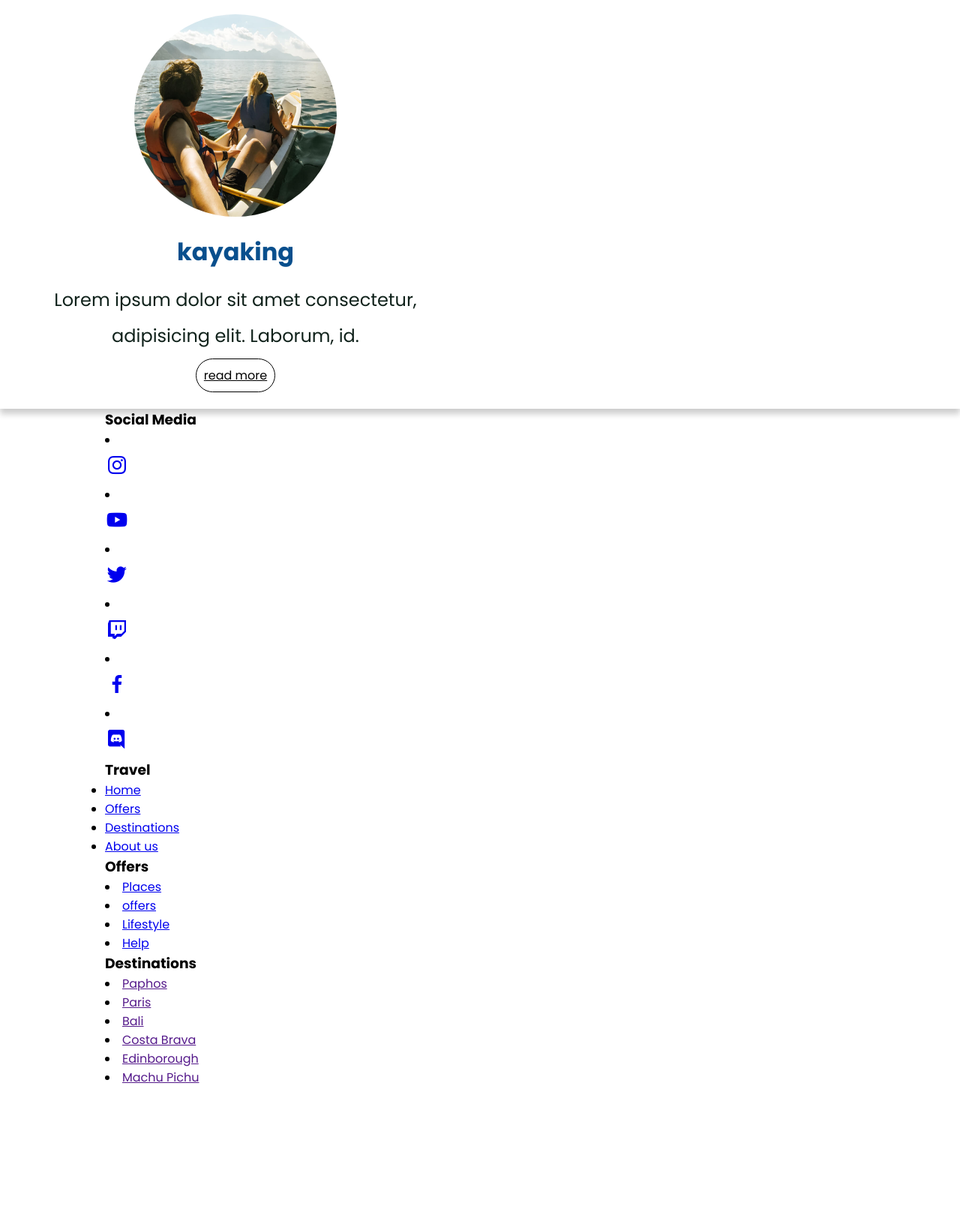
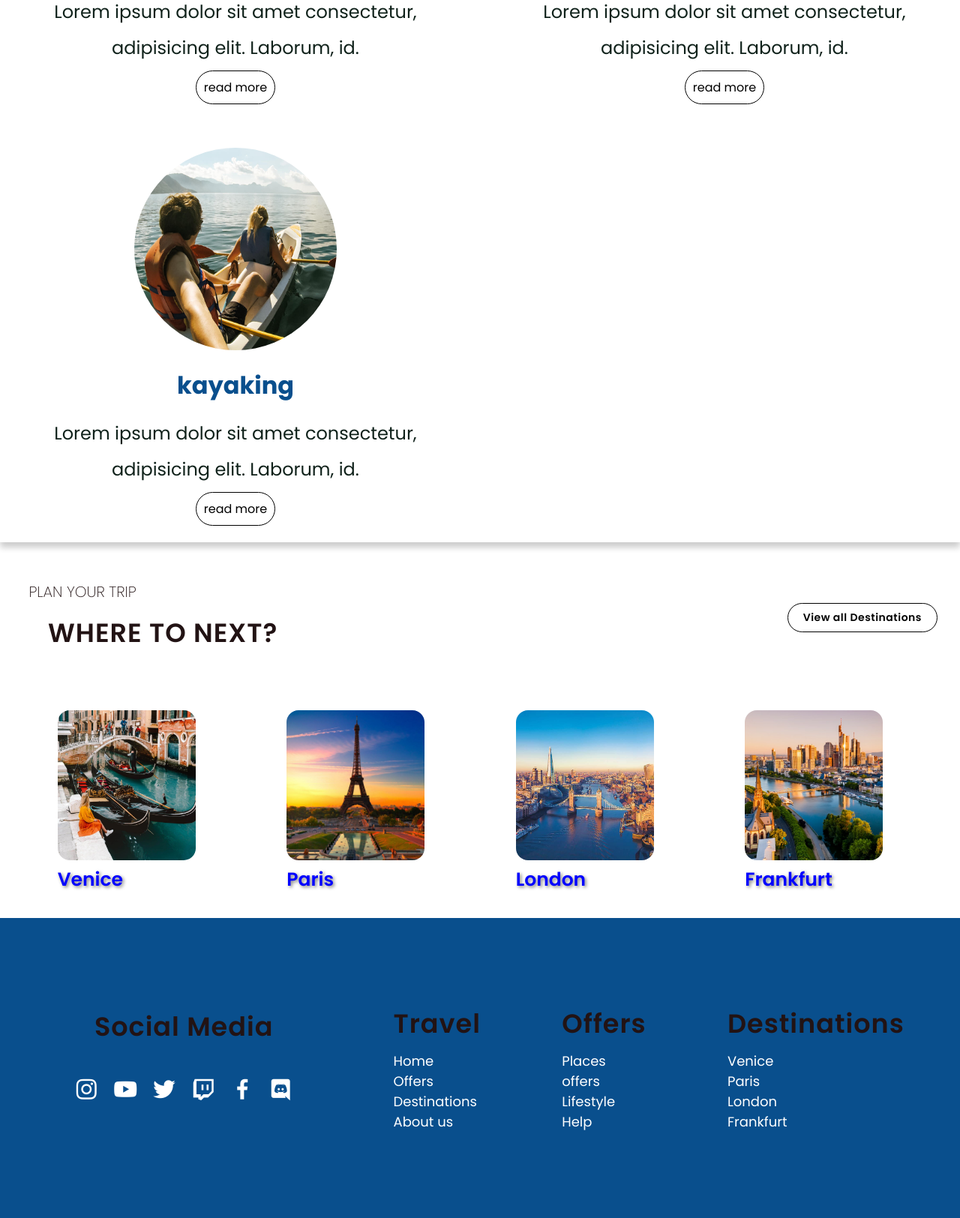
Before and after one commit to eniisthaqii/Tourism-Webpage, a PHP site: page /home.html in a window 1280 px wide. Shown: the part 1240-2864 px from the top of the page at 75% size. Before the commit the page ends 2684 px from the top, so only its background shows below. Run offline with PHP 8.4, Linux system fonts and the light colour scheme.

Commit message:
Project-Code reposted after conflict(1)

```diff
--- a/CSS/style.css
+++ b/CSS/style.css
@@ -1,13 +1,171 @@
-*
- {
-    margin: 0 ;
-    padding: 0 ;
+*{
+    padding: 0;
+    margin: 0;
     box-sizing: border-box;
-    font-family: 'Poppins', sans-serif ;
+    font-family: 'Poppins', sans-serif;
+    text-decoration: none;
+    list-style: none;
+    scroll-behavior: smooth;
+}
 
- }
+body{
+    background-color: #fff;
+    color: #221314;
+}
 
-<<<<<<< HEAD
+.header{
+    position: fixed;
+    top: 0;
+    right: 0;
+    width: 100%;
+    z-index: 1000;
+    display: flex;
+    align-items: center;
+    justify-content: space-around;
+    background: rgb(240 248 255 / 75%);;
+    padding: 26px;
+    transition: ease-in-out .40s;
+}
+
+.header .logo
+{
+    font-size: 35px;
+    font-weight: 600;
+    letter-spacing: 1px;
+    color: #094f8d;
+  }
+
+
+.header .navbar
+  {
+      display: flex;
+      list-style-type: none;
+  }
+
+.header .navbar a
+  {
+    color: #094f8d;
+    font-size: 17.6px;
+    font-weight: 500;
+    padding: 10px 22px;
+    border-radius: 4px;
+    transition: ease .40s;
+}
+
+.header .navbar a:hover{
+    background-color: #fff;
+    color: #094f8d;
+    box-shadow: 5px 10px 30px rgb(85 85 85 / 20%);
+    border-radius: 9px;
+}
+
+.header .navbar a:active {
+    background-color: #fff;
+    color: #221314;
+    box-shadow: inset 5px 10px 30px #B0E0E6;
+    border-radius: 9px;
+  }
+
+#menu-icon{
+    color: #221314;
+    font-size: 35px;
+    z-index: 10001;
+    cursor: pointer;
+    display: none;
+}
+#UserLogin-icon{
+    color: #221314;
+    font-size: 35px;
+    z-index: 10001;
+    cursor: pointer;
+    display: inline;
+
+}
+
+
+
+
+
+.nav-logreg{
+
+}
+
+
+
+main{
+    display: flex;
+    align-items: center;
+    width: 100%;
+    height: 100%;
+    margin-top: 91px; /* hapsir nga lart qe mos me u shfaq detajet e main ne header(Slider)*/
+}
+
+
+#slider{
+    display: flex;
+    align-items: center;  /* Center the items vertically within the container */
+    width: 100%; /*Width and height per mos me na u zvoglu foto kur tbojm zoomout */
+    height: 100%;
+}
+
+
+#img{
+    position: static; /* E ngashme me relative */
+    z-index: 999; /* Give the photo a lower z-index than the header */
+    width: 100%;
+    max-height: 90.5vh;
+    object-fit: cover;
+}
+
+
+/* --------------------------------------------------- */
+
+.container{
+    width: 100%;
+    margin: 0;
+
+}
+
+.container h2{
+    font-size: 35px;
+    font-weight: 600;
+    letter-spacing: 1px;
+    margin: 5%;
+    margin-top: 1%;
+    text-transform: uppercase;
+}
+
+.txt{
+    font-size: 20px;
+    font-weight: 200;
+    text-transform: uppercase;
+    margin: 4% 3% 0 3%;
+}
+#Dest-homelink{
+    float: right;
+    margin-right: 30px;
+    padding: 8px 20px;
+    border: 1px solid black;
+    border-radius: 9999px;
+    font-size: 14px;
+    font-weight: 600;
+    color: black;
+    letter-spacing: 0.5px;
+    transition: .1s ease;
+}
+#Dest-homelink:hover {
+    border-color: black;
+    background-color: blue;
+    color: #fff;
+    font-size: 14px;
+    font-weight: 600;
+}
+
+#Dest-homelink:active {
+    transform: translateY(-8px);
+    box-shadow: none;
+}
+
 .img-list {
     display: flex;
     flex-wrap: nowrap;
@@ -57,8 +215,54 @@
     filter: grayscale(0%);
 } */
 
+/* Footer -----------------------*/
 
-/* -------------------------------------- */
+footer {
+    padding-left: 140px;
+    align-items: center;
+    position: relative;
+    width: 100%;
+    background-color: #094f8d;
+    padding: 20px;
+    display: flex;
+    justify-content: space-around;
+    min-height: 400px;
+    height: auto;
+}
+
+.foot1 li a {
+    align-items: center;
+    text-decoration: none;
+    color: #fff;
+    font-size: 18px;
+
+}
+
+.foot1 h3  {
+    font-size: 35px;
+    font-weight: 600;
+    letter-spacing: 1px;
+    color: #221314;
+    margin-bottom: 10px;
+}
+
+#SOCIALMEDIA {
+    display: flex;
+    flex-direction: column;
+    align-items: center;
+}
+#SOCIALMEDIA #mediat{
+    display: flex;
+    flex-direction: row;
+    flex-wrap: wrap;
+    margin: 15px;
+}
+#SOCIALMEDIA #mediat li{
+    padding: 8px;
+}
+
+/* --------------------------- */
+
 .heading {
     text-align: center;
     margin-bottom: 40px;
@@ -114,167 +318,75 @@
     color: #fff;
   }
 
+  /* ----------------------------------- */
 
-
-
-/* Footer -----------------------*/
-
-footer {
-    padding-left: 140px;
-    align-items: center;
-=======
- .contact
- {
->>>>>>> 20841d18b43ae7b0387eb9bf6f55393fa77ca4a0
-    position: relative;
-    min-height: 100vh;
-    padding: 50px 100px;
-    justify-content:center;
-    align-items: center;
-    flex-direction: column;
-    background:url(bg-img.jpg) ;
-    background-size :cover;
-
- }
- .contact.content
- {
-    max-width: 800px;
-    text-align: center;
- }
- .contact.content h2
- {
-    font-size: 36px;
-    font-weight: 500;
-    color:#fff
-
- }
- .contact.content p
- {
-
-    font-weight: 300;
-    color:#fff
-
- }
- .container
- {
+  .container{
     width: 100%;
-    display: flex;
-    justify-content: center;
-    align-items: center;
-    margin-top: 30px;
-
- }
-
-.container .contactInfo
-{
-    width: 50%;
-    display: flex;
-    flex-direction: column;
-}
-.container .contactInfo .box
-{
-    position: relative;
-    padding: 20px 0;
-    display: flex;
+    margin: 0;
 }
 
-.container .contactInfo .box .icon
-{
-    min-width: 60px;
-    height: 60px;
-    background: #fff;
-    display: flex;
-    justify-content: center;
-    align-items: center;
-    border-radius: 50%;
-    font-size: 22px;
+.container h2{
+    font-size: 35px;
+    font-weight: 600;
+    letter-spacing: 1px;
+    margin: 5%;
+    margin-top: 1%;
+    text-transform: uppercase;
 
 }
 
-.container .contactInfo .box .icon .text
-{
+.txt{
+    font-size: 20px;
+    font-weight: 200;
+    text-transform: uppercase;
+    margin: 4% 3% 0 3%;
+}
+
+.img-list {
     display: flex;
-    margin-left: 20px;
-    font-size: 16px;
-    color: #fff;
-    flex-direction: column;
-    font-weight: 300;
+    flex-wrap: nowrap;
+    margin: 6%;
+    justify-content: space-between;
+}
+
+.img-list li .articles{
+    flex: 0 0 auto;
+    width: 200px;
+    height: 200px;
+    margin-right: 10px;
+    padding-right: 16px;
+}
+.img-list li p{
+    font-size: 25px;
+    font-weight: 600;
+    text-align: justify;
+    text-shadow: 2px 2px 4px rgba(0, 0, 0, 0.5);
+    color: blue;
+}
+
+.img-list img {
+    width: 100%;
+    height: 100%;
+    object-fit: cover;
+    border-radius: 16px;
 
 }
-
-.container .contactInfo .box .icon .text h3
-{
-    font-weight: 500;
-    color: aquamarine;
+.articles:hover{
+    transform: scale(1.1);
 }
- .contactForm
- {
-    width: 40%;
-    padding: 40%;
-    background: #fff;
- }
- .contactForm h2
- {
-    font-size: 30px;
-    color : #333 ;
-    font-weight: 500;
-
- }
- .contactForm .inputBox
- {
-    position: relative;
-    width: 100%;
-    margin-top: 10px;
+.articles:active{
+    transform: translate(0, 5px);
+}
+.img-list li p:hover{
+    text-decoration: underline;
+}
 
 
- }
+/* .bw {
+    filter: grayscale(100%);
+    transition: filter 0.1s;
+}
 
- .contactForm .inputBox input
- .contactForm .inputBox textarea
- {
-    width: 100%;
-    padding: 5px 0;
-    font-size: 16px;
-    margin: 10px 0;
-    border: none;
-    border-bottom: 2px solid #333;
-    outline: none;
-    resize: none;
-
-
- }
- .contactForm .inputBox span
- {
-    position: absolute;
-    left: 0;
-    padding: 5px 0;
-    font-size: 16px;
-    margin: 10px 0;
-    pointer-events: none;
-    transition: 0.5s;
-    color :#666
-
-
-
- }
-.contactForm .inputBox input  :focus ~ span ,
-.contactForm .inputBox input  :valid ~ span ,
-.contactForm .inputBox textarea :focus ~ span ,
-.contactForm .inputBox textarea :valid ~ span
- {
-    color: #e91e63;
-    font-size:12px ;
-    transform:translate(-20px) ;
-
- }
- .contactForm .inputBox input [type="submit"]
- {
-    width: 100px;
-    background: #00bcd4;
-    color: #fff;
-    border: none;
-    cursor: pointer;
-    padding: 10px;
-    font-size: 18px;
-
- }
+.bw:hover {
+    filter: grayscale(0%);
+} */
--- a/JS/script.js
+++ b/JS/script.js
@@ -4,7 +4,10 @@
 var varguImg = [
     'img/Slider1.jpg',
     'img/Slider2.jpg',
-    'img/Slider3.jpg'
+    'img/Slider3.jpg',
+    'img/Slider4.jpg',
+    'img/Slider5.jpg',
+    'img/Slider6.jpg',
 ];
 
 var index = 0;
--- a/home.html
+++ b/home.html
@@ -37,7 +37,7 @@
                 <li><a href="#">Contact us</a></li>
             </ul>
             <div class="nav-logreg">
-                <div class="bx bxs-user" id="UserLogin-icon"></div>
+                <a href="Login.html"><div class="bx bxs-user" id="UserLogin-icon"></div></a>
                 <div class="bx bx-menu" id="menu-icon"></div>
             </div>
         </div>
@@ -63,14 +63,14 @@
         <div class="box-container">
 
             <div class="box">
-                <img src="img/category-1.jpg" alt="bungee jump">
+                <img src="img/category-1.jpg" alt="">
                 <h3>bungee jump</h3>
                 <p>Lorem ipsum dolor sit amet consectetur, adipisicing elit. Laborum, id.</p>
                 <a href="#" class="btn">read more</a>
             </div>
 
             <div class="box">
-                <img src="img/category-2.jpg" alt="zip lines">
+                <img src="img/category-2.jpg" alt="">
                 <h3>zip lines</h3>
                 <p>Lorem ipsum dolor sit amet consectetur, adipisicing elit. Laborum, id.</p>
                 <a href="#" class="btn">read more</a>
@@ -79,7 +79,7 @@
 
 
             <div class="box">
-                <img src="img/category-4.jpg" alt="kayaking">
+                <img src="img/category-4.jpg" alt="">
                 <h3>kayaking</h3>
                 <p>Lorem ipsum dolor sit amet consectetur, adipisicing elit. Laborum, id.</p>
                 <a href="#" class="btn">read more</a>
@@ -87,6 +87,22 @@
 
         </div>
 
+    </div>
+
+
+    <div class="container">
+        <p class="txt">Plan your trip</p>
+        <a href="#" id="Dest-homelink">View all Destinations</a>
+        <h2>Where to next?</h2>
+        <div class="img-container">
+            <ul class="img-list">
+                <li><article class="articles"><a href="#"><img src="img/Venice.jpg" alt="Venice" class="bw"><br><p>Venice</p></a></article></li>
+                <li><article class="articles"><a href="#"><img src="img/Paris-2.jpg" alt="Paris" class="bw"><p>Paris</p></a></article></li>
+                <li><article class="articles"><a href="#"><img src="img/London.jpg" alt="London" class="bw"><p>London</p></a></article></li>
+                <li><article class="articles"><a href="#"><img src="img/Frankfurt.jpg" alt="Frankfurt" class="bw"><p>Frankfurt</p></a></article></li>
+            </ul>
+
+        </div>
     </div>
 
 
@@ -126,12 +142,10 @@
         </div>
         <div id="Destf" class="foot1">
             <h3>Destinations</h3>
-            <li><a href="">Paphos</a></li>
-            <li><a href="">Paris</a></li>
-            <li><a href="">Bali</a></li>
-            <li><a href="">Costa Brava</a></li>
-            <li><a href="">Edinborough</a></li>
-            <li><a href="">Machu Pichu</a></li>
+            <li><a href="#">Venice</a></li>
+            <li><a href="#">Paris</a></li>
+            <li><a href="#">London</a></li>
+            <li><a href="#">Frankfurt</a></li>
         </div>
 
 
```
Also changed, not shown: img/Slider1.jpg, img/Slider2.jpg, img/Slider3.jpg, img/Slider4.jpg, img/Slider5.jpg (added), img/Slider6.jpg (added).
